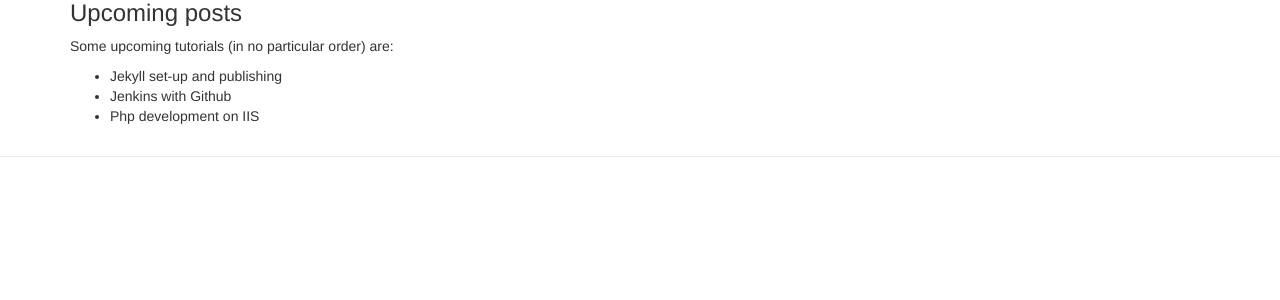
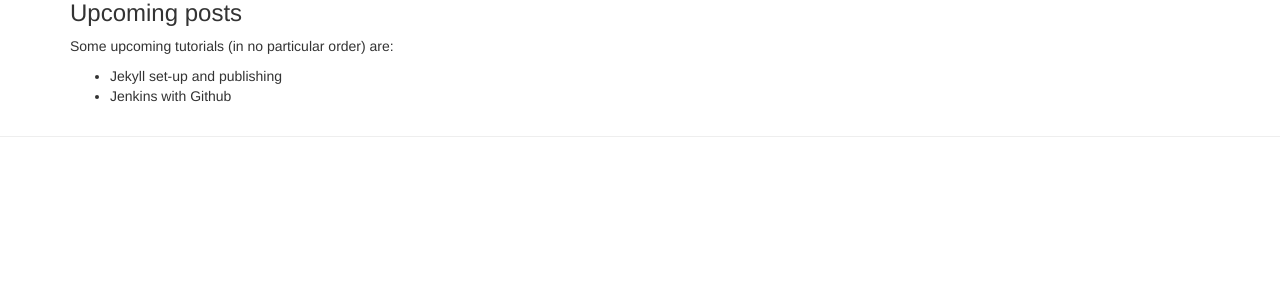
Before and after one commit to jennifert/jekyll-site, a Jekyll site: the page built from about.md, in a window 1280 px wide. Shown: the part 280-580 px from the top of the page. Built offline with Jekyll 4.4.1, drawn with Linux system fonts in a browser that asks for light colours.

Commit message:
Updating about site

```diff
--- a/about.md
+++ b/about.md
@@ -19,4 +19,3 @@ Some upcoming tutorials (in no particular order) are:
 
 * Jekyll set-up and publishing
 * Jenkins with Github
-* Php development on IIS
```
Also changed, not shown: changelog.md, 1 other file.
